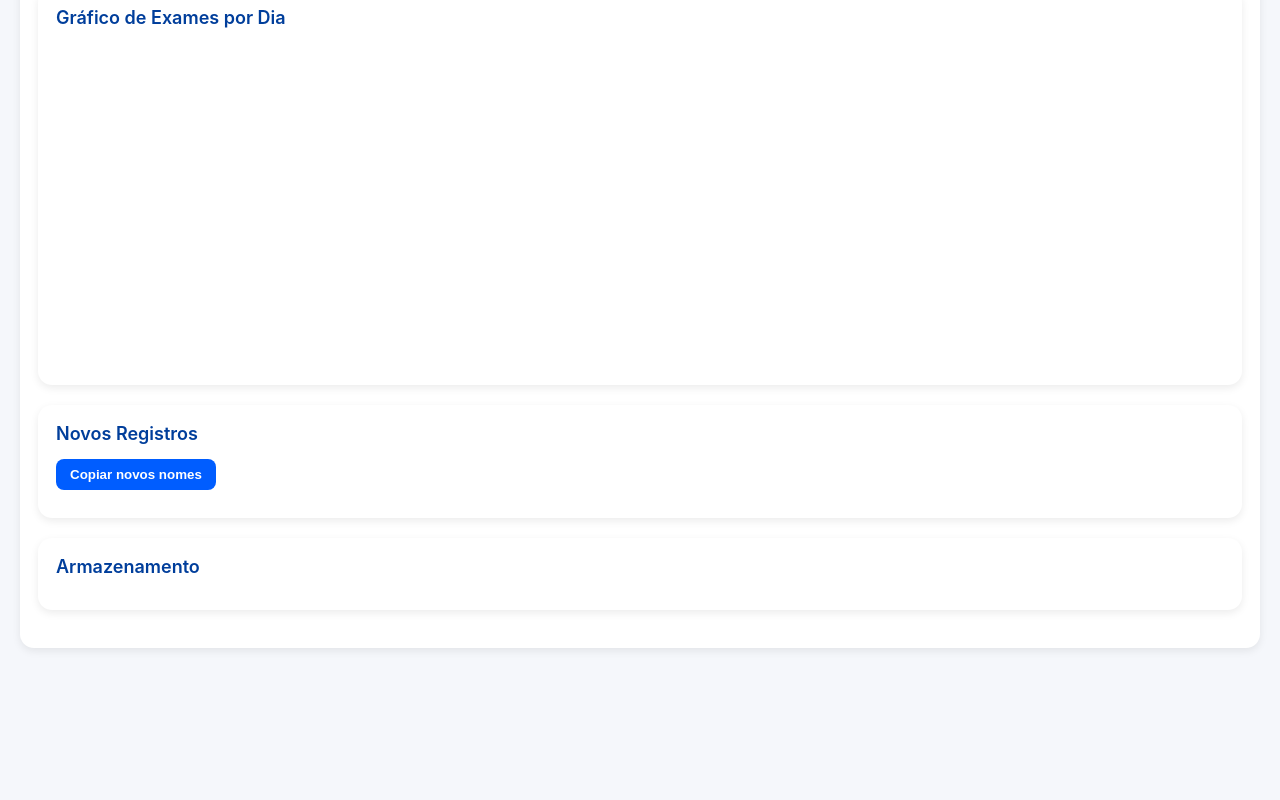
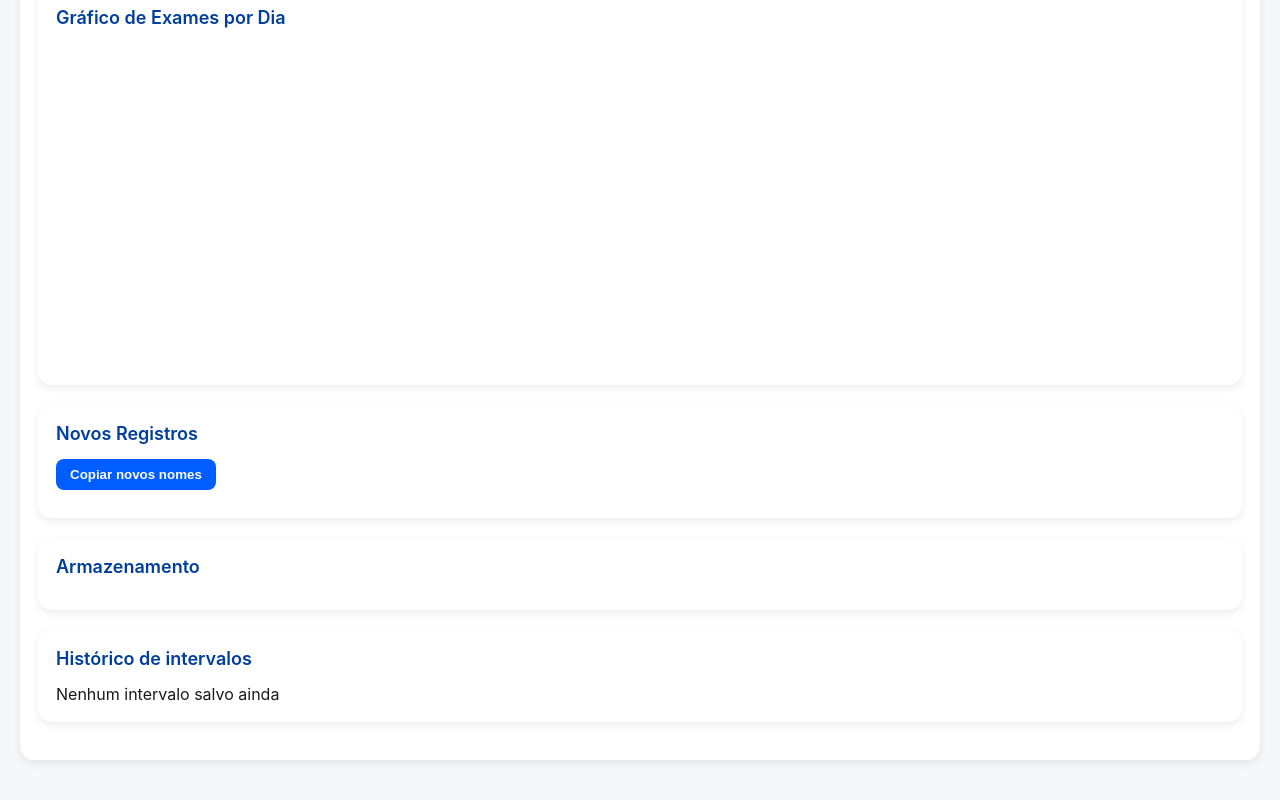
Before and after one commit to SanAppsMano/SanNames, a plain HTML site: page index.html in a window 1280 px wide. Shown: the part 654-1454 px from the top of the page. Before the commit the page ends 1342 px from the top, so only its background shows below. Drawn offline with Linux system fonts and the light colour scheme.

Commit message:
Add section for historical intervals

```diff
--- a/index.html
+++ b/index.html
@@ -58,6 +58,11 @@
     <div id="armazenamentoInfo"></div>
   </section>
 
+    <section class="card">
+  <h2>Histórico de intervalos</h2>
+  <div id="historico"></div>
+</section>
+
   <div id="modal" class="modal">
     <div class="modal-content" id="modalContent"></div>
   </div>
```
